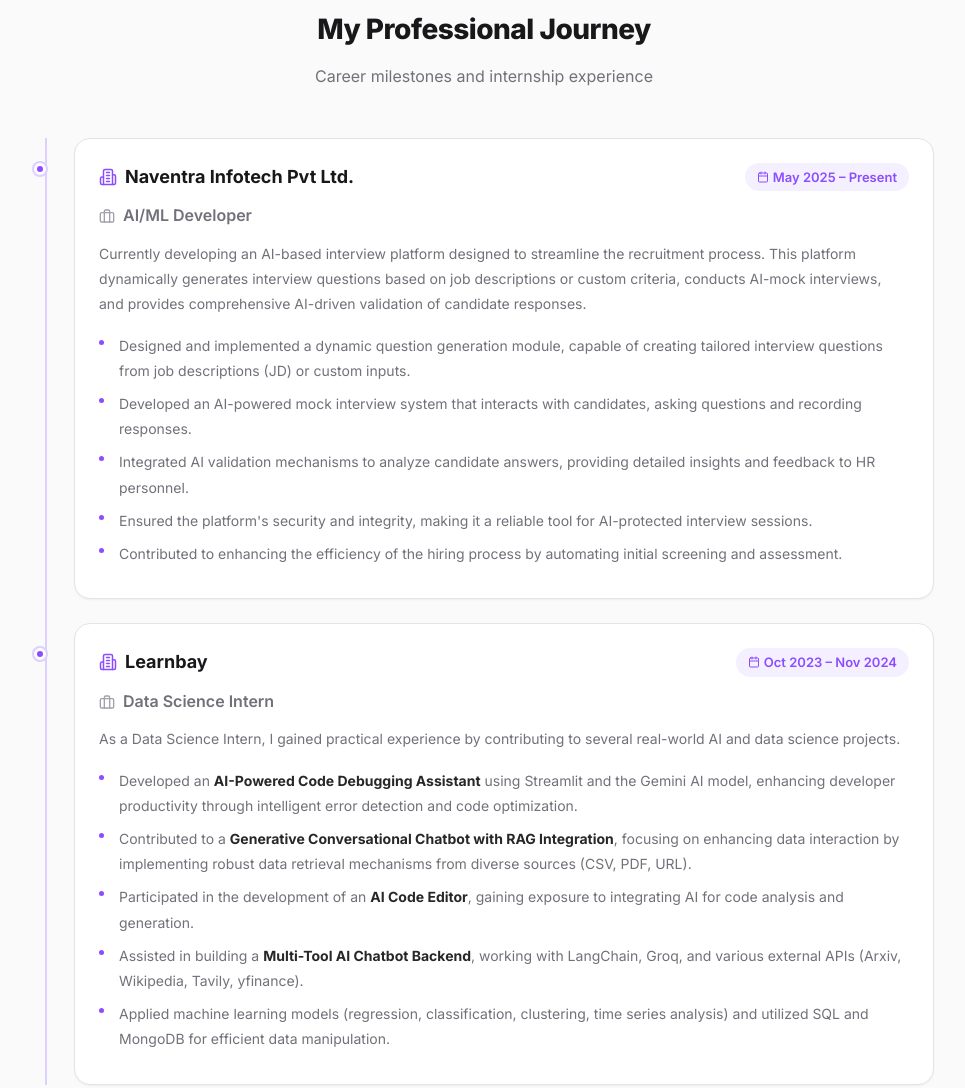
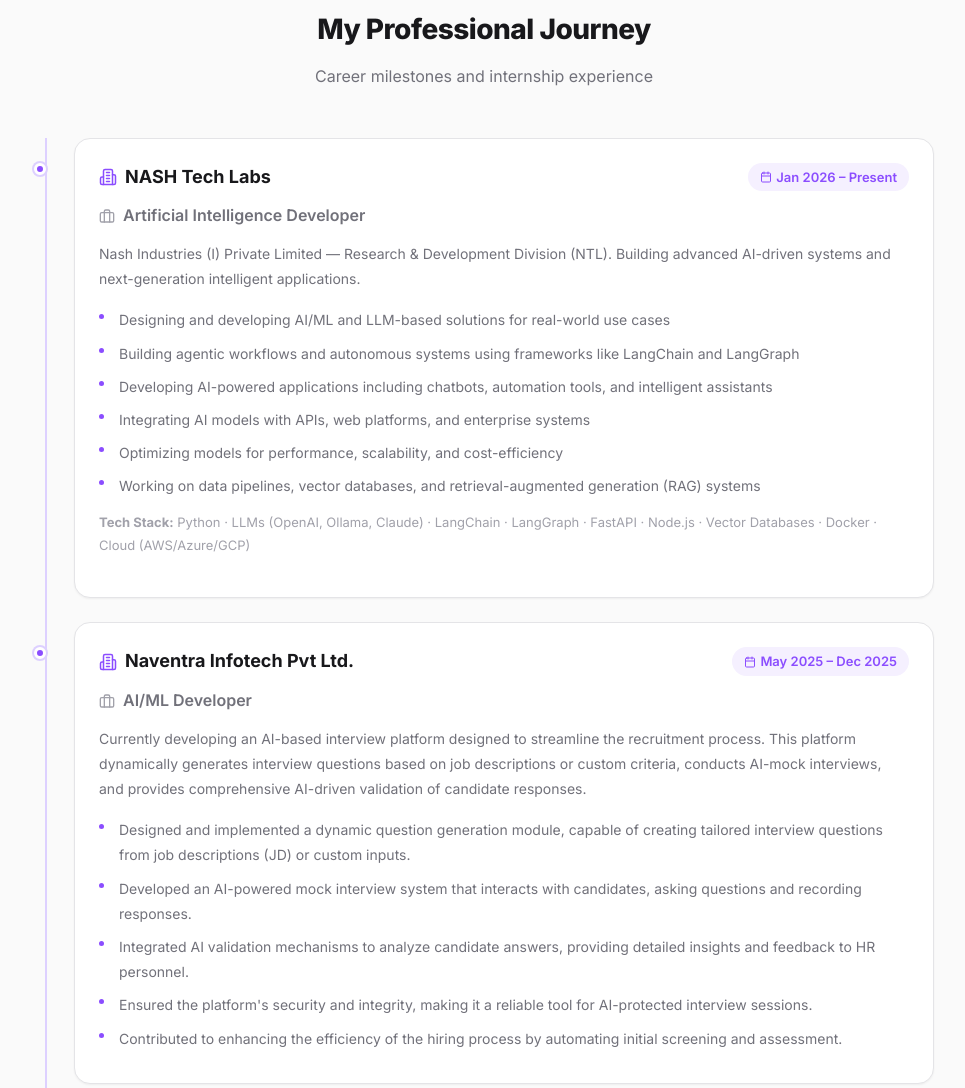
Before and after one commit to sumanth-ds/about-me, a plain HTML site: page index.html in a window 1280 px wide. Shown: the part 5940-7028 px from the top of the page, without its empty margins (156-1121 px from the left). Drawn offline with Linux system fonts and the light colour scheme.

Commit message:
feat: add experience section for NASH Tech Labs role and update dates for Naventra

```diff
--- a/index.html
+++ b/index.html
@@ -2103,6 +2103,33 @@
                 </div>
                 <div class="experience-container">
                     <div class="experience-timeline">
+                        <!-- NASH Tech Labs -->
+                        <div class="experience-item">
+                            <div class="experience-header">
+                                <div class="experience-company">
+                                    <svg xmlns="http://www.w3.org/2000/svg" width="18" height="18" viewBox="0 0 24 24" fill="none" stroke="currentColor" stroke-width="2" stroke-linecap="round" stroke-linejoin="round"><path d="M6 22V4a2 2 0 0 1 2-2h8a2 2 0 0 1 2 2v18Z"></path><path d="M6 12H4a2 2 0 0 0-2 2v6a2 2 0 0 0 2 2h2"></path><path d="M18 9h2a2 2 0 0 1 2 2v9a2 2 0 0 1-2 2h-2"></path><path d="M10 6h4"></path><path d="M10 10h4"></path><path d="M10 14h4"></path><path d="M10 18h4"></path></svg>
+                                    NASH Tech Labs
+                                </div>
+                                <div class="experience-date">
+                                    <svg xmlns="http://www.w3.org/2000/svg" width="12" height="12" viewBox="0 0 24 24" fill="none" stroke="currentColor" stroke-width="2" stroke-linecap="round" stroke-linejoin="round"><rect x="3" y="4" width="18" height="18" rx="2" ry="2"></rect><line x1="16" y1="2" x2="16" y2="6"></line><line x1="8" y1="2" x2="8" y2="6"></line><line x1="3" y1="10" x2="21" y2="10"></line></svg>
+                                    Jan 2026 – Present
+                                </div>
+                            </div>
+                            <h3 class="experience-role">
+                                <svg xmlns="http://www.w3.org/2000/svg" width="16" height="16" viewBox="0 0 24 24" fill="none" stroke="currentColor" stroke-width="2" stroke-linecap="round" stroke-linejoin="round"><rect x="2" y="7" width="20" height="14" rx="2" ry="2"></rect><path d="M16 21V5a2 2 0 0 0-2-2h-4a2 2 0 0 0-2 2v16"></path></svg>
+                                Artificial Intelligence Developer
+                            </h3>
+                            <p>Nash Industries (I) Private Limited — Research & Development Division (NTL). Building advanced AI-driven systems and next-generation intelligent applications.</p>
+                            <ul>
+                                <li>Designing and developing AI/ML and LLM-based solutions for real-world use cases</li>
+                                <li>Building agentic workflows and autonomous systems using frameworks like LangChain and LangGraph</li>
+                                <li>Developing AI-powered applications including chatbots, automation tools, and intelligent assistants</li>
+                                <li>Integrating AI models with APIs, web platforms, and enterprise systems</li>
+                                <li>Optimizing models for performance, scalability, and cost-efficiency</li>
+                                <li>Working on data pipelines, vector databases, and retrieval-augmented generation (RAG) systems</li>
+                            </ul>
+                            <p style="margin-top:0.75rem;font-size:0.8125rem;color:var(--gray-400);"><strong>Tech Stack:</strong> Python · LLMs (OpenAI, Ollama, Claude) · LangChain · LangGraph · FastAPI · Node.js · Vector Databases · Docker · Cloud (AWS/Azure/GCP)</p>
+                        </div>
                         <!-- Naventra -->
                         <div class="experience-item">
                             <div class="experience-header">
@@ -2112,7 +2139,7 @@
                                 </div>
                                 <div class="experience-date">
                                     <svg xmlns="http://www.w3.org/2000/svg" width="12" height="12" viewBox="0 0 24 24" fill="none" stroke="currentColor" stroke-width="2" stroke-linecap="round" stroke-linejoin="round"><rect x="3" y="4" width="18" height="18" rx="2" ry="2"></rect><line x1="16" y1="2" x2="16" y2="6"></line><line x1="8" y1="2" x2="8" y2="6"></line><line x1="3" y1="10" x2="21" y2="10"></line></svg>
-                                    May 2025 – Present
+                                    May 2025 – Dec 2025
                                 </div>
                             </div>
                             <h3 class="experience-role">
```
